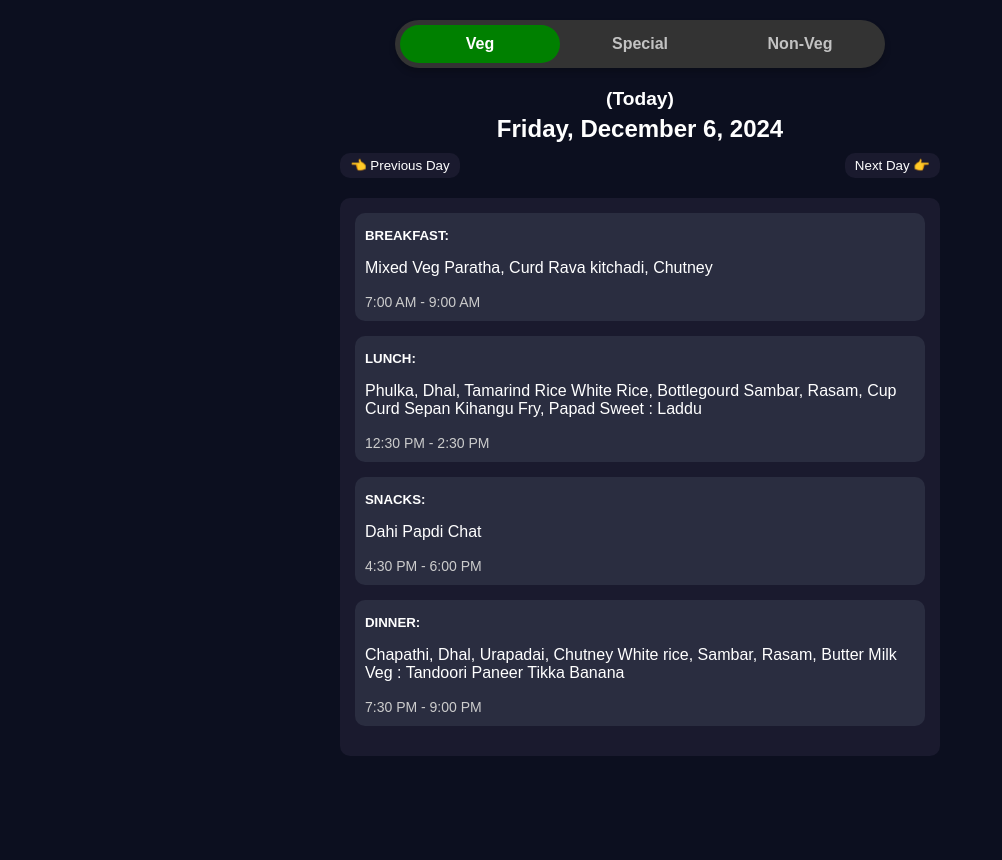
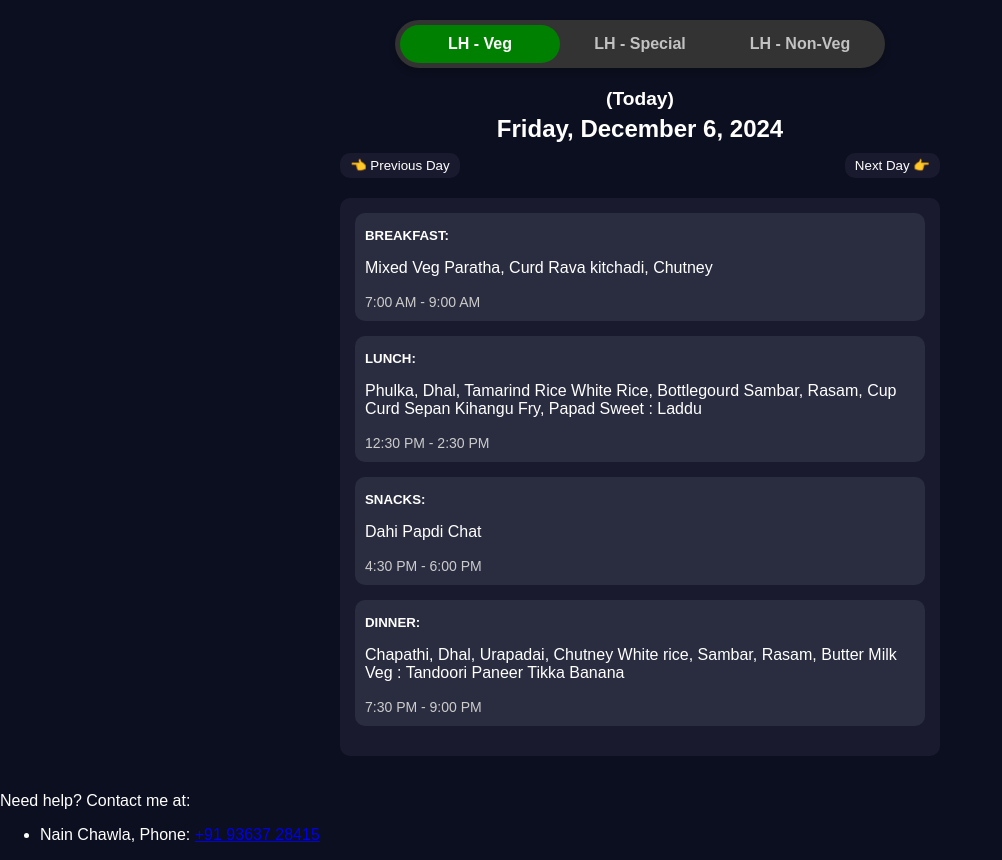
Before and after one commit to nainchawla/OurMess, a plain HTML site: page index.html in a window 1280 px wide. Shown: the whole page, without its empty margins (0-1002 px from the left). Before the commit the page ends 800 px from the top, so only its background shows below. Drawn offline with Linux system fonts and the light colour scheme.

Commit message:
Update index.html

```diff
--- a/index.html
+++ b/index.html
@@ -18,9 +18,9 @@
 <body>
   <div class="container">
     <div class="mess-slider">
-        <button id="veg" class="toggle active">Veg</button>
-        <button id="special" class="toggle">Special</button>
-        <button id="nonveg" class="toggle">Non-Veg</button>
+        <button id="veg" class="toggle active">LH - Veg</button>
+        <button id="special" class="toggle">LH - Special</button>
+        <button id="nonveg" class="toggle">LH - Non-Veg</button>
       </div>
 
 
@@ -38,5 +38,13 @@
     </div>
   </div>
   <script src="script.js"></script>
+  <footer class="footer">
+    <p>Need help? Contact me at:</p>
+    <ul class="contact-info">
+      <li>Nain Chawla, Phone: <a href="tel:+919363728415">+91 93637 28415</a></li>
+
+    </ul>
+  </footer>
+
 </body>
 </html>
```
